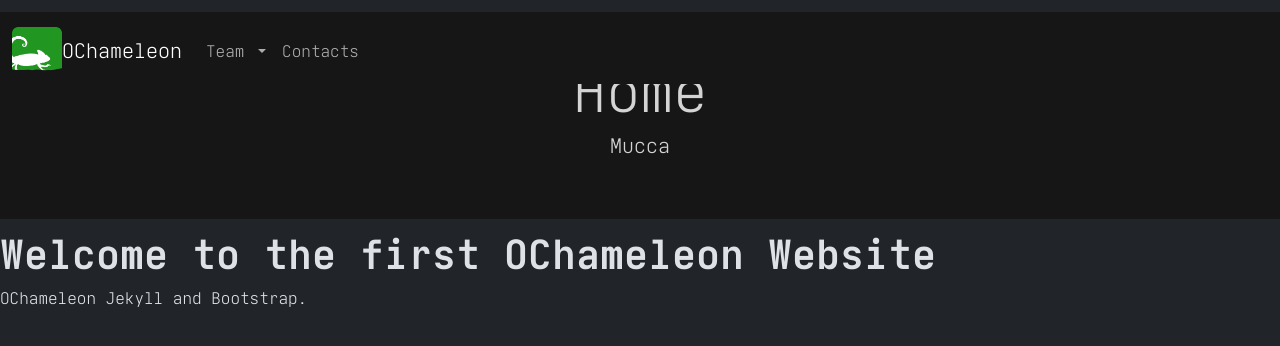
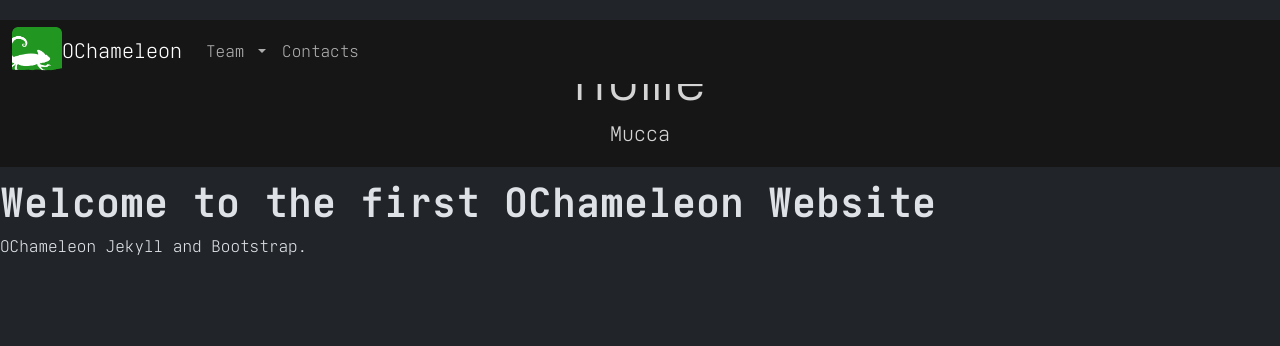
Before and after one commit to ochameleon/ochameleon.github.io, a Jekyll site: the page built from index.html, in a window 1280 px wide. Shown: the top 346 px of the page. Built offline with Jekyll 4.4.1, drawn with Linux system fonts in a browser that asks for light colours.

Commit message:
Correcting header

```diff
--- a/_includes/header.html
+++ b/_includes/header.html
@@ -1,17 +1,12 @@
 <header class="bg-hero-header">
     <div class="container-fluid">
-        <div class="row">
-            <div class="col">
-                <br>
-            </div>
-        </div>
-        <div class="row h-100 align-items-center">
+        <div class="row mt-5 h-100 align-items-center">
             <div class="col">
                 <h1 class="display-4 title mb-2 text-center">
-                {{ page.title }}
+                    {{ page.title }}
                 </h1>
-                <h2 class="lead title mb-5 text-center">
-                {{ page.subtitle }}
+                <h2 class="lead title mb-2 text-center">
+                    {{ page.subtitle }}
                 </h2>
             </div>
         </div>
```
